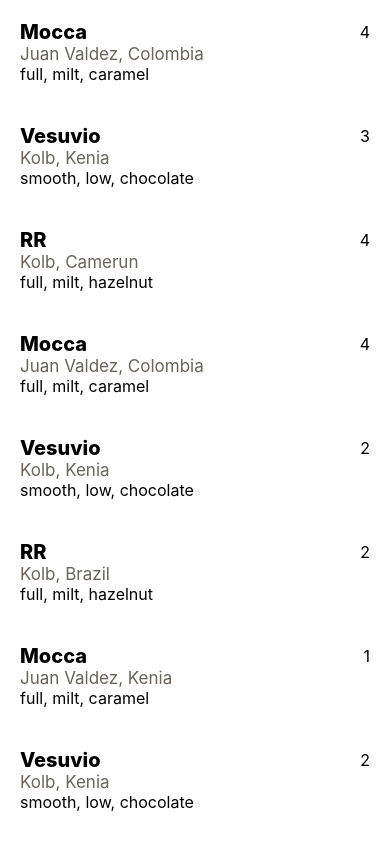
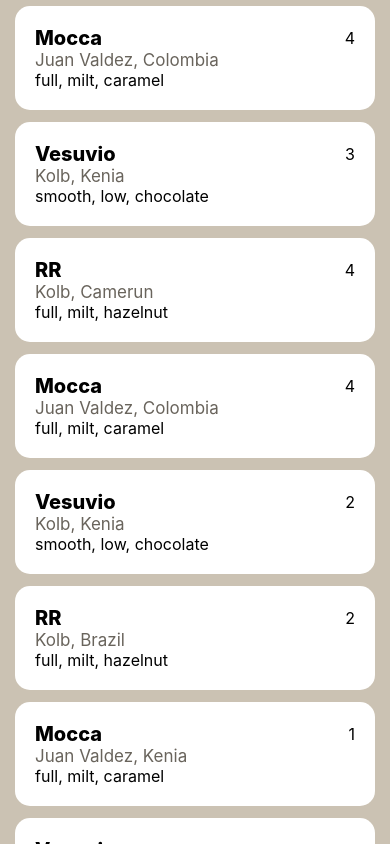
Before and after one commit to johncardozo/fnc-fullstack, a React Native app in the folder coffee-network/: screen / in a window 390 px wide. Built offline with nearby package versions, Linux system fonts and the light colour scheme.

Commit message:
React Native: Estilos de CoffeeList y CoffeeItem

```diff
--- a/coffee-network/src/components/CoffeeItem.jsx
+++ b/coffee-network/src/components/CoffeeItem.jsx
@@ -1,6 +1,8 @@
 import { Text, View, StyleSheet } from "react-native";
 import StyledText from "./StyledText";
 import CoffeeItemHeader from "./CoffeeItemHeader";
+
+import theme from "../theme";
 
 const CoffeeItem = ({ coffee }) => {
   return (
@@ -19,6 +21,12 @@
 const styles = StyleSheet.create({
   container: {
     padding: 20,
+    backgroundColor: theme.colors.cardBackground,
+    marginTop: 6,
+    marginBottom: 6,
+    marginLeft: 15,
+    marginRight: 15,
+    borderRadius: 15,
   },
   product: {
     fontWeight: "900",
--- a/coffee-network/src/components/CoffeeList.jsx
+++ b/coffee-network/src/components/CoffeeList.jsx
@@ -1,16 +1,25 @@
-import { Text, FlatList } from "react-native";
+import { Text, FlatList, StyleSheet } from "react-native";
 
 import { coffees } from "../data/coffees";
 import CoffeeItem from "./CoffeeItem";
+
+import theme from "../theme";
 
 const CoffeeList = () => {
   return (
     <FlatList
       data={coffees}
+      style={styles.container}
       renderItem={({ item }) => <CoffeeItem coffee={item} />}
       keyExtractor={(coffee) => coffee.id}
     />
   );
 };
 
+const styles = StyleSheet.create({
+  container: {
+    backgroundColor: theme.colors.listBackground,
+  },
+});
+
 export default CoffeeList;
```
